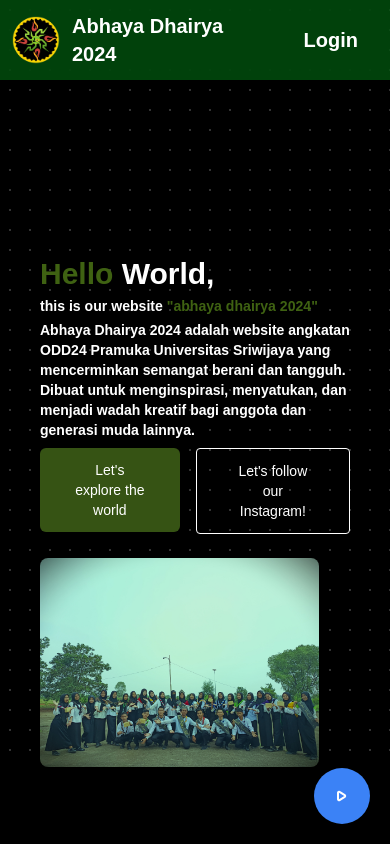
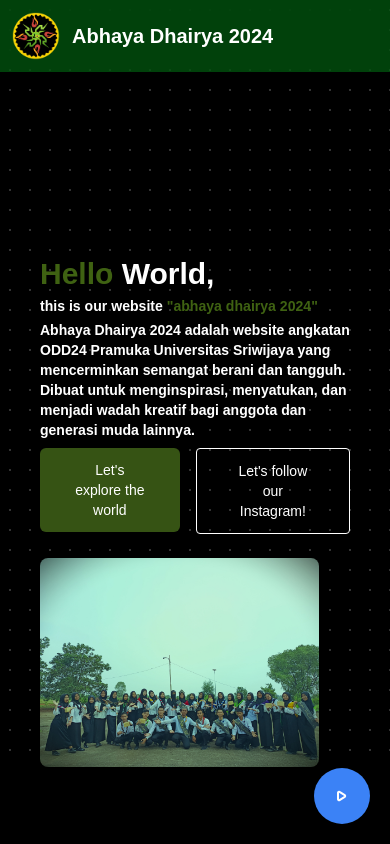
Before and after one commit to ridhooo20/abhayadhairya, a React (Vite) app: page / in a window 390 px wide. Shown: the top 844 px of the page. Built offline with nearby package versions, Linux system fonts and the light colour scheme.

Commit message:
index.jsx

```diff
--- a/src/Component/Navbar/index.jsx
+++ b/src/Component/Navbar/index.jsx
@@ -32,7 +32,7 @@
             Album
           </a>
           <a
-            className="px-5 font-bold text-white text-xl hover:text-lime-600 ease-in-out duration-300"
+            className="hidden lg:inline px-5 font-bold text-white text-xl hover:text-lime-600 ease-in-out duration-300"
             href="/Loginabhaya"
             id="login"
           >
```
